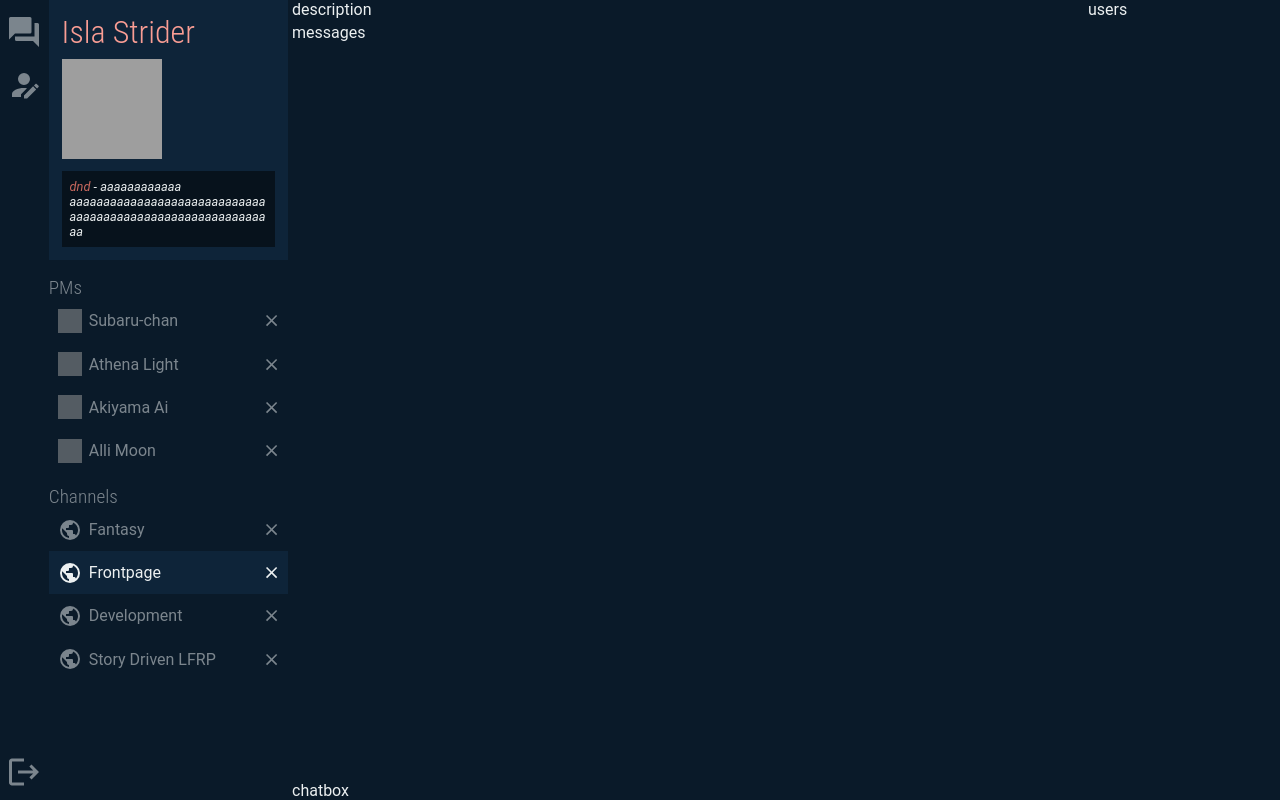
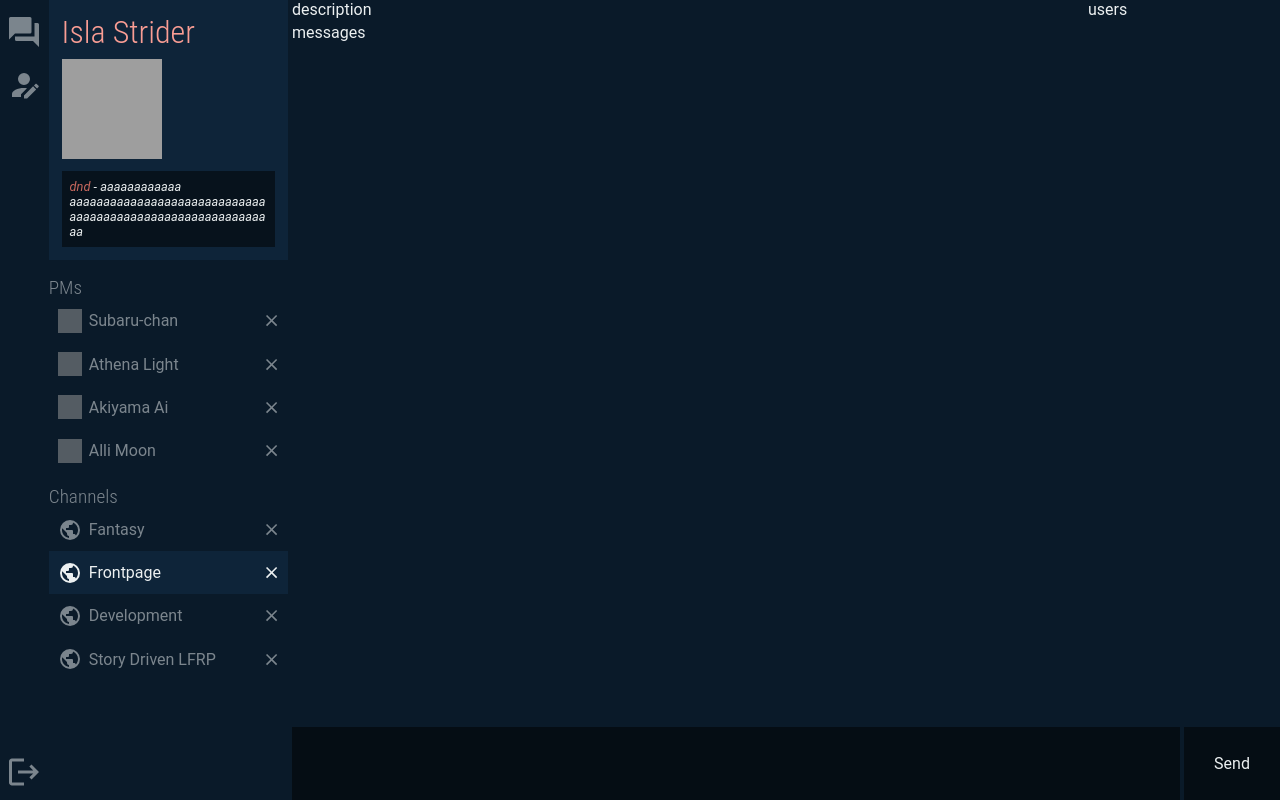
Before and after one commit to thatnuei/next, a React app: page / in a window 1280 px wide. Built offline with nearby package versions, Linux system fonts and the light colour scheme; grey boxes are pictures that could not be loaded.

Commit message:
create simple chatbox component

```diff
--- a/src/chat/ChatConversationLayout.tsx
+++ b/src/chat/ChatConversationLayout.tsx
@@ -1,13 +1,16 @@
 import React from "react"
 import { styled } from "../ui/styled"
+import { Chatbox } from "./Chatbox"
 
 export const ChatConversationLayout = () => {
   return (
     <Container>
       <div>description</div>
-      <div style={{ gridRow: "span 3" }}>users</div>
+      <div style={{ gridRow: "span 2" }}>users</div>
       <div>messages</div>
-      <div>chatbox</div>
+      <div style={{ gridColumn: "span 2" }}>
+        <Chatbox onSubmit={console.log} />
+      </div>
     </Container>
   )
 }
--- /dev/null
+++ b/src/chat/Chatbox.tsx
@@ -0,0 +1,56 @@
+import { action, observable } from "mobx"
+import { observer } from "mobx-react"
+import React from "react"
+import { Button } from "../ui/Button"
+import { styled } from "../ui/styled"
+import { TextArea } from "../ui/TextArea"
+
+export interface ChatboxProps {
+  onSubmit: (text: string) => void
+}
+
+@observer
+export class Chatbox extends React.Component<ChatboxProps> {
+  @observable
+  value = ""
+
+  @action.bound
+  handleKeyDown(event: React.KeyboardEvent<HTMLTextAreaElement>) {
+    if (event.key === "Enter" && !event.shiftKey && !event.ctrlKey) {
+      event.preventDefault()
+      this.submit()
+    }
+  }
+
+  @action.bound
+  handleInput(event: React.FormEvent<HTMLTextAreaElement>) {
+    this.value = event.currentTarget.value
+  }
+
+  @action.bound
+  submit() {
+    this.props.onSubmit(this.value)
+    this.value = ""
+  }
+
+  render() {
+    return (
+      <Container>
+        <TextArea
+          rows={3}
+          value={this.value}
+          onKeyDown={this.handleKeyDown}
+          onInput={this.handleInput}
+          style={{ resize: "none", width: "initial", flexGrow: 1, marginRight: "4px" }}
+        />
+        <Button style={{ width: "6rem" }} onClick={this.submit}>
+          Send
+        </Button>
+      </Container>
+    )
+  }
+}
+
+const Container = styled.div`
+  display: flex;
+`
--- /dev/null
+++ b/src/ui/TextArea.tsx
@@ -0,0 +1,17 @@
+import { styled } from "./styled"
+
+export const TextArea = styled.textarea`
+  font: inherit;
+  color: inherit;
+  border: none;
+  background: rgba(0, 0, 0, 0.5);
+  padding: 0.5rem 0.7rem;
+  transition: 0.2s background-color;
+
+  display: block;
+  width: 100%;
+
+  :focus {
+    background: rgba(0, 0, 0, 0.8);
+  }
+`
```
